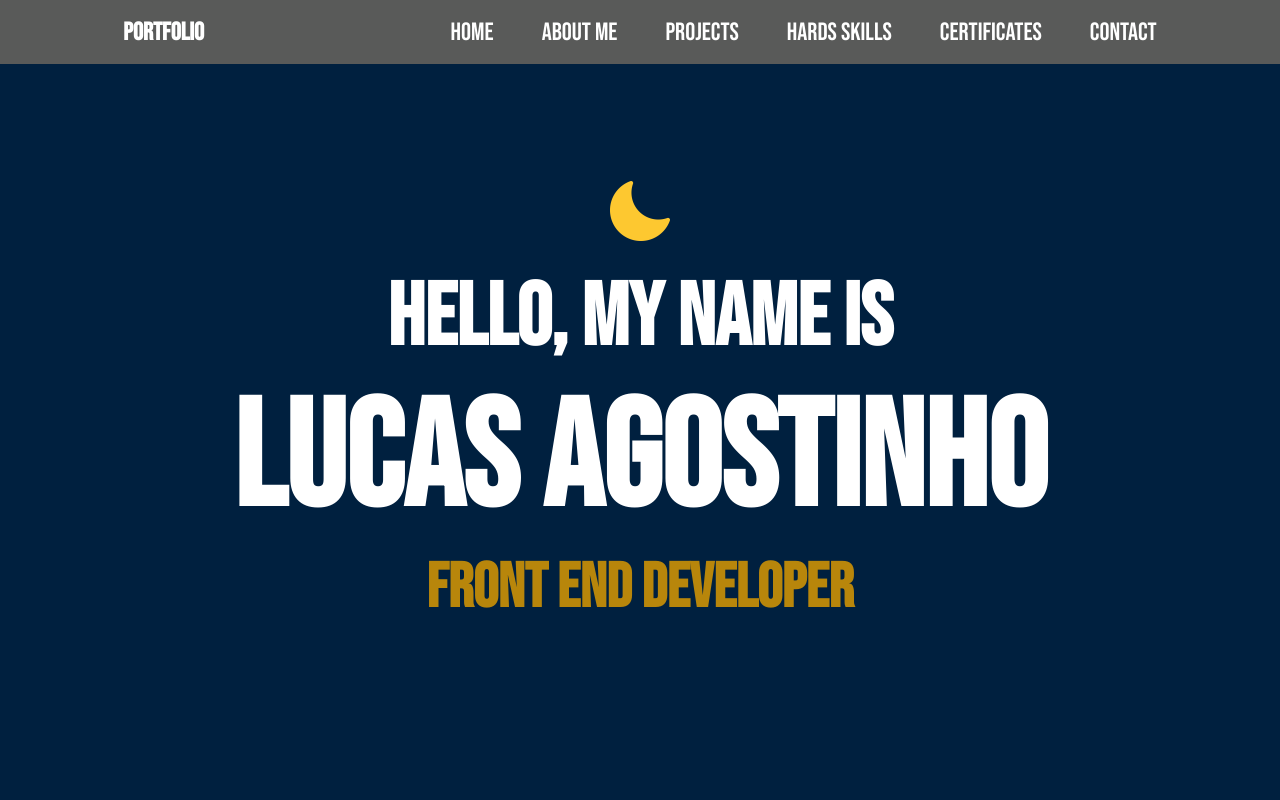
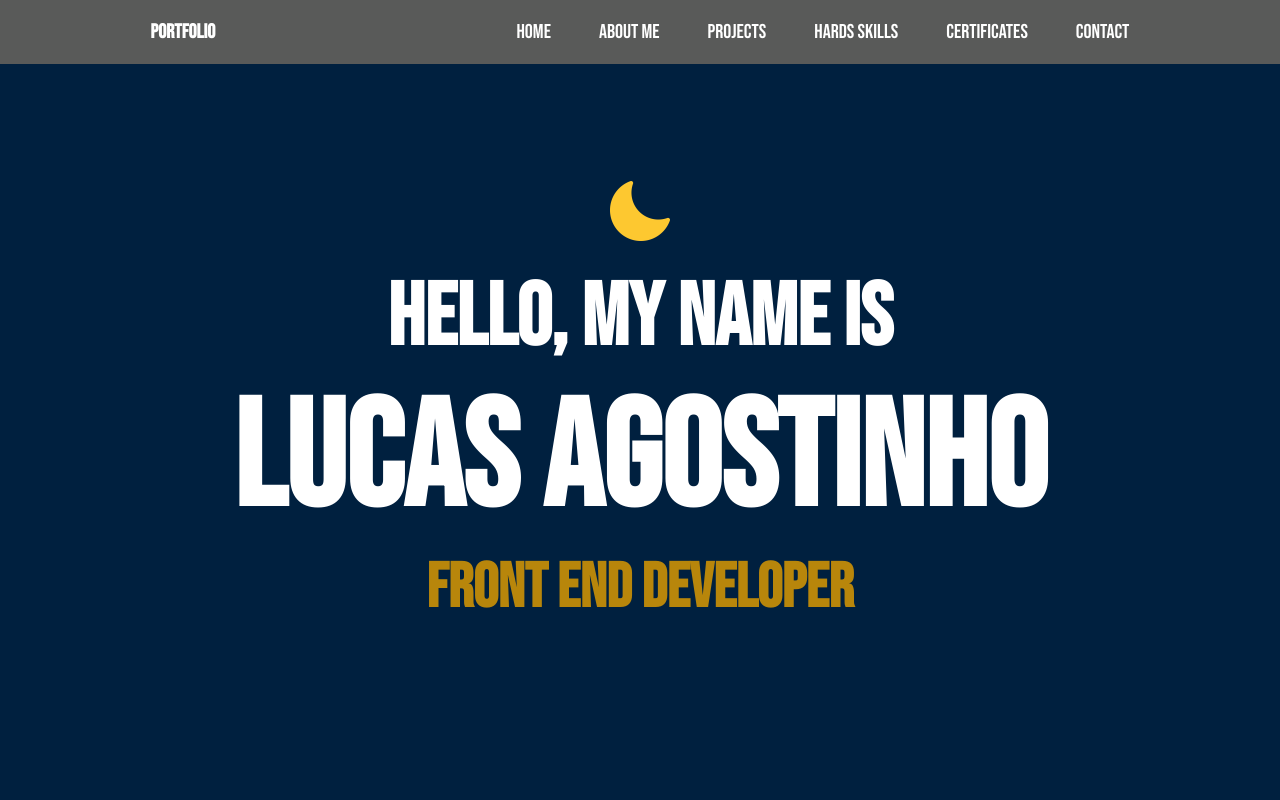
Before and after one commit to LucasBelgamann/my-portfolio, a React (Vite) app: page / in a window 1280 px wide. Shown: the top 800 px of the page. Built offline with nearby package versions, Linux system fonts and the light colour scheme.

Commit message:
color header

```diff
--- a/src/components/headerDois/HeaderDois.css
+++ b/src/components/headerDois/HeaderDois.css
@@ -5,11 +5,18 @@
 
 li {
     list-style: none;
+    color: #CCCECB;
 }
+
 a {
     text-decoration: none;
+    color: #919191;
+}
+
+a:hover {
     color: white;
 }
+
 .nav {
     display: flex;
     align-items: center;
@@ -17,7 +24,7 @@ a {
     height: 8vh;
     width: 100vw;
     background-color: #595A59;
-    font-size: 25px;
+    font-size: 20px;
 }
 
 .nav_pai {
@@ -42,7 +49,7 @@ a {
     width: 3.0rem;
     height: 0.4rem;
     margin: 0.4rem;
-    border-radius: 25%;
+    border-radius: 20%;
     background-color: white;
     transition: 0.4s ease-in;
 }
```
